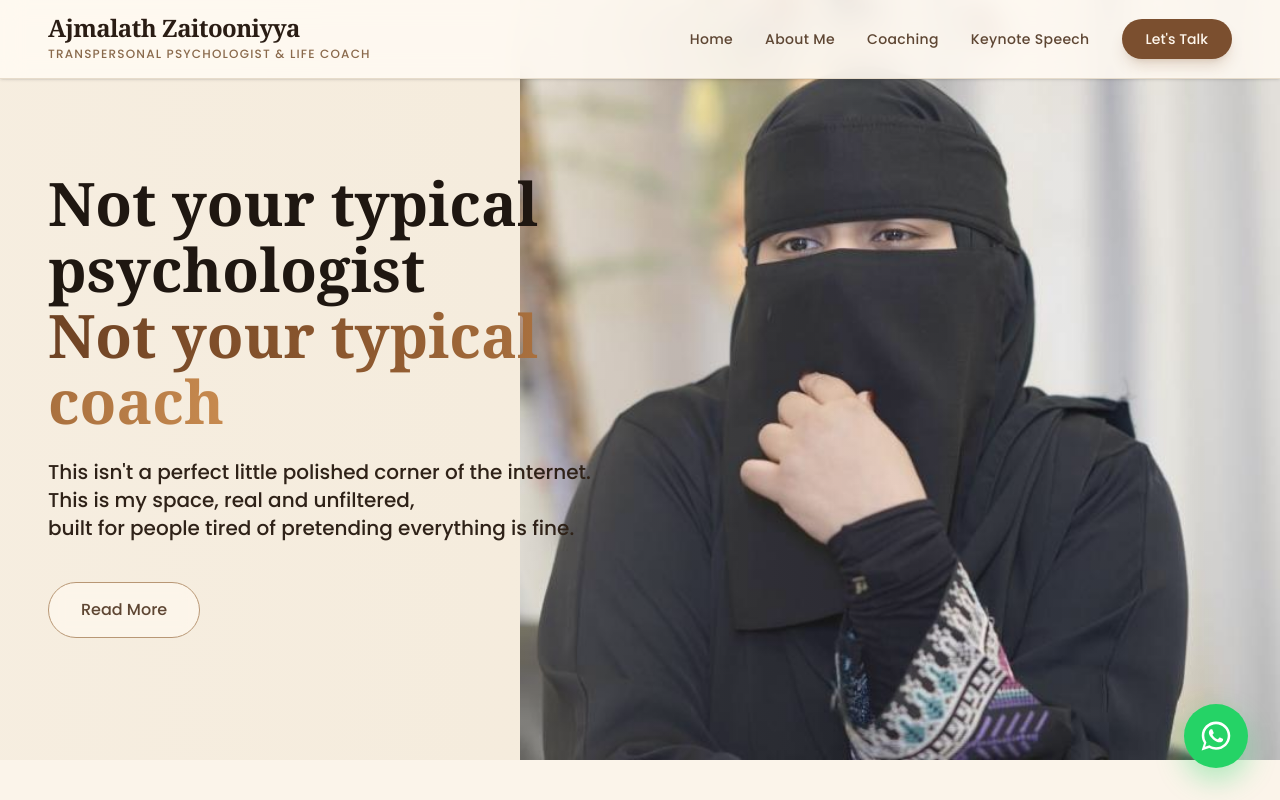
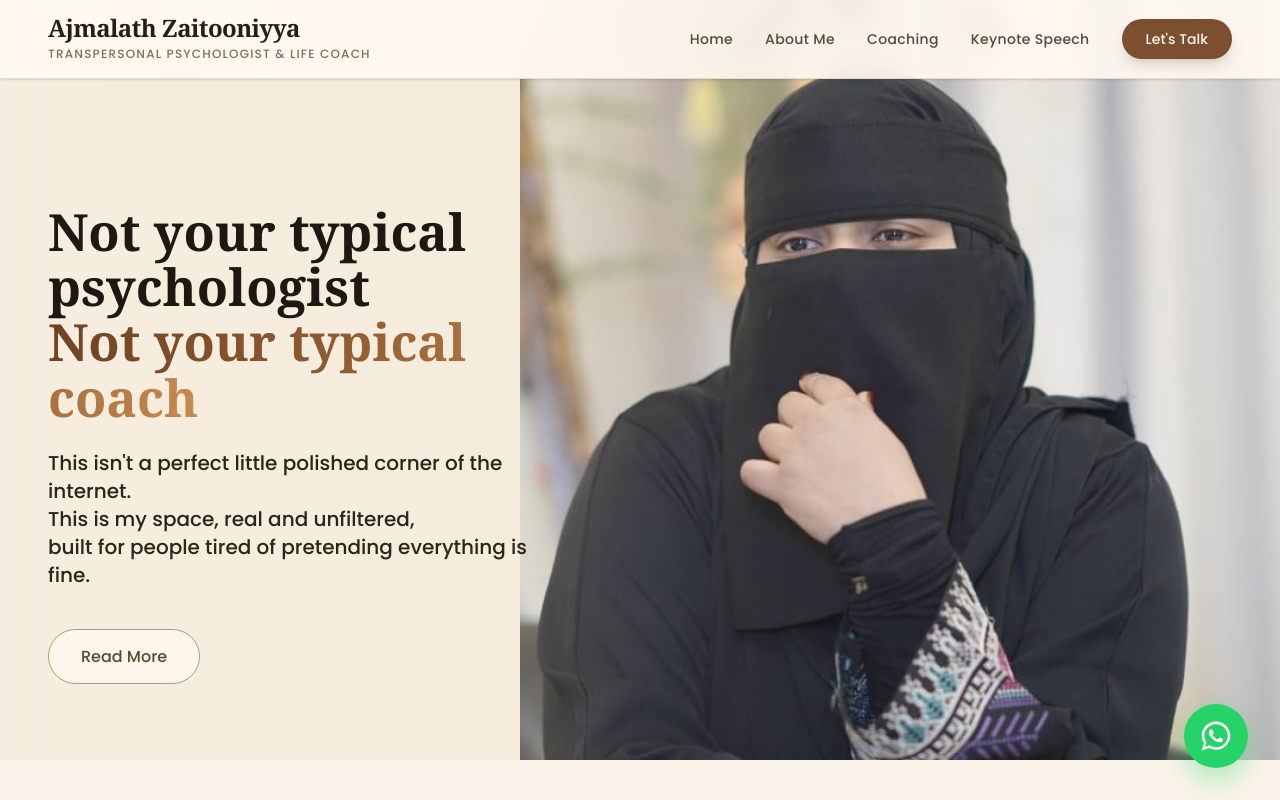
Before and after one commit to Zuhair246/ajmalath_portfolio, a React (Vite) app: page / in a window 1280 px wide. Shown: the top 800 px of the page. Built offline with nearby package versions, Linux system fonts and the light colour scheme.

Commit message:
fix: hero section text overlap the photo

```diff
--- a/src/components/Hero.jsx
+++ b/src/components/Hero.jsx
@@ -1,14 +1,13 @@
 import React from 'react';
 import { motion } from 'framer-motion';
 import { Link } from 'react-scroll';
-import { ArrowRight } from 'lucide-react';
 import heroImage from '../assets/Ajmalath Zaitooniyya.jpeg';
 
 const Hero = () => {
   return (
     <section
       id="hero"
-      className="relative flex min-h-[95vh] items-center justify-center overflow-hidden pt-16 pb-8 md:pt-20"
+      className="relative flex min-h-[95vh] items-center justify-center overflow-hidden pt-16 pb-8 md:pt-32 lg:pt-40"
     >
       <div className="absolute inset-0 bg-[#f5ecdd]" />
       <img
@@ -19,19 +18,19 @@ const Hero = () => {
       <div className="absolute inset-0 bg-gradient-to-r from-[#f8f0e4]/24 via-[#f2e7d6]/12 to-transparent lg:from-[#f8f0e4]/38 lg:via-[#f2e7d6]/10 lg:to-transparent" />
 
       <div className="container relative z-10 mx-auto px-6 md:px-12">
-        <div className="mt-8 max-w-3xl text-center md:mt-0 md:text-left">
+        <div className="mt-8 min-w-0 max-w-3xl text-center md:mt-0 md:w-[52%] md:max-w-[38rem] md:text-left lg:w-[44%] xl:w-[42%]">
 
           <motion.h1
             initial={{ opacity: 0, y: 20 }}
             animate={{ opacity: 1, y: 0 }}
             transition={{ duration: 0.6, delay: 0.1 }}
-            className="mb-6 font-serif text-4xl font-bold leading-[1.1] text-[#edd2b7] drop-shadow-[0_2px_4px_rgba(0,0,0,0.6)] md:text-[#1f1711] md:drop-shadow-none md:text-5xl lg:text-6xl"
+            className="mb-6 max-w-full [overflow-wrap:anywhere] font-serif text-4xl font-bold leading-[1.08] text-[#edd2b7] drop-shadow-[0_2px_4px_rgba(0,0,0,0.6)] md:text-5xl md:text-[#1f1711] md:drop-shadow-none lg:text-[clamp(3rem,4vw,3.75rem)]"
           >
-            Not your typical psychologist
-            <br className="md:hidden" />
-            <br className="hidden md:block" />
+            Not your typical <br />
+            psychologist
+            <br />
             <span className="bg-gradient-to-r from-[#6f4324] via-[#8f5a30] to-[#c78a4f] bg-clip-text text-transparent">
-              Not your typical <br className="hidden md:block" />
+              Not your typical <br />
               coach
             </span>
           </motion.h1>
```
